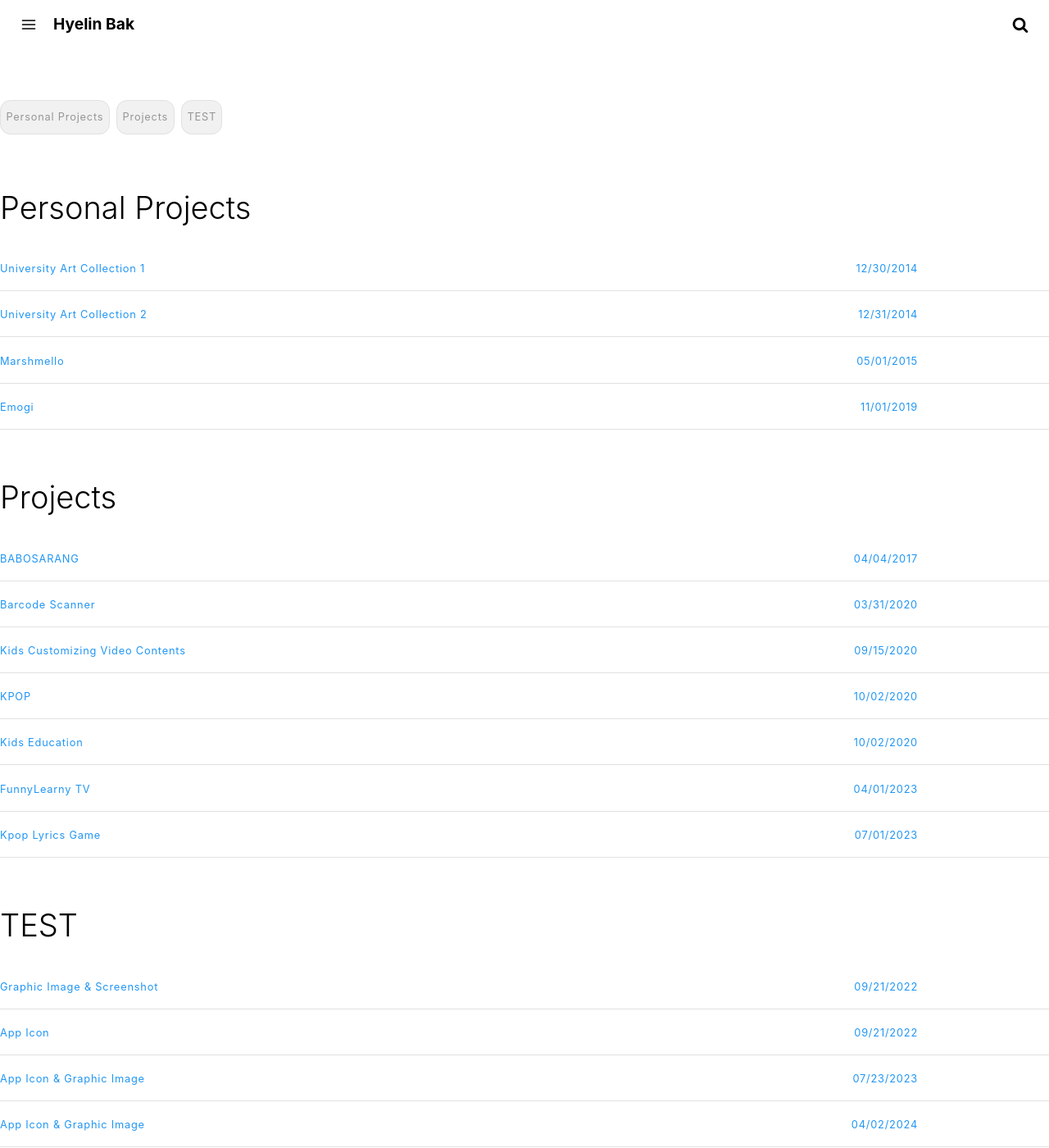
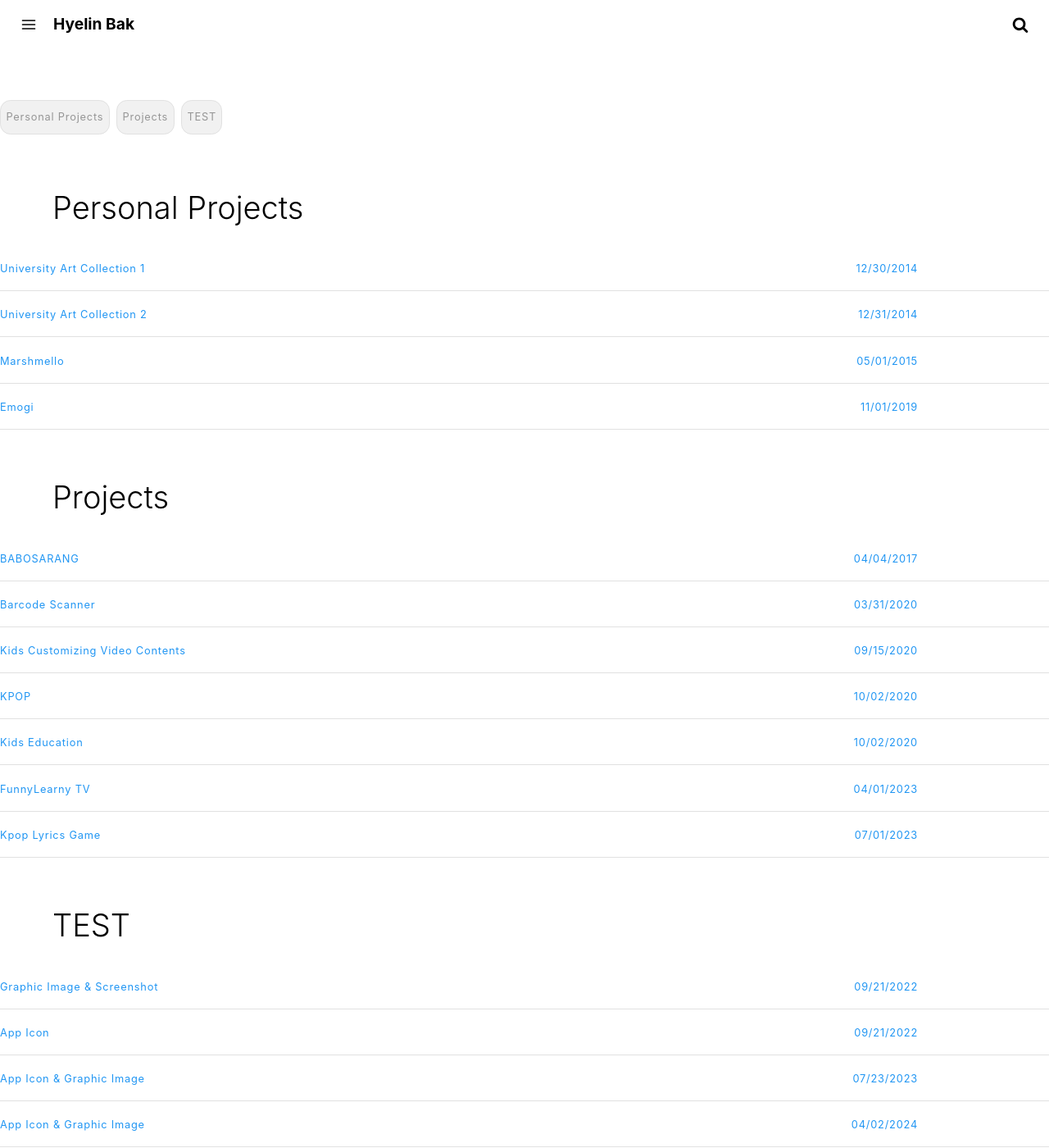
Before and after one commit to crazyjamy/crazyjamy.github.io, a Jekyll site: the page built from tags.html, in a window 1280 px wide and 1400 px high. Shown: the whole window at 82% size. Built offline with Jekyll 4.4.1, drawn with Linux system fonts in a browser that asks for light colours.

Commit message:
Update main.css

```diff
--- a/assets/css/main.css
+++ b/assets/css/main.css
@@ -590,7 +590,7 @@ main{
     color:#fff;border:1px solid #141414;background-color:#141414
 }
 .post-content .tag-title{
-  font-family:-apple-system,BlinkMacSystemFont,Lato,Roboto,Segoe UI,Helvetica Neue,Helvetica,Verdana,Arial,sans-serif;font-weight:300;font-style:normal;font-size:2.375rem;margin-top:3.75rem;width:auto;float:none;display:block;margin-right:auto;margin-left:auto;padding-right:4rem;
+  font-family:-apple-system,BlinkMacSystemFont,Lato,Roboto,Segoe UI,Helvetica Neue,Helvetica,Verdana,Arial,sans-serif;font-weight:300;font-style:normal;font-size:2.375rem;margin-top:3.75rem;width:auto;float:none;display:block;margin-right:auto;margin-left:auto;padding-left:4rem;
 }
 .post-content .tag-title::after{
     content:'';display:table;clear:both
```
